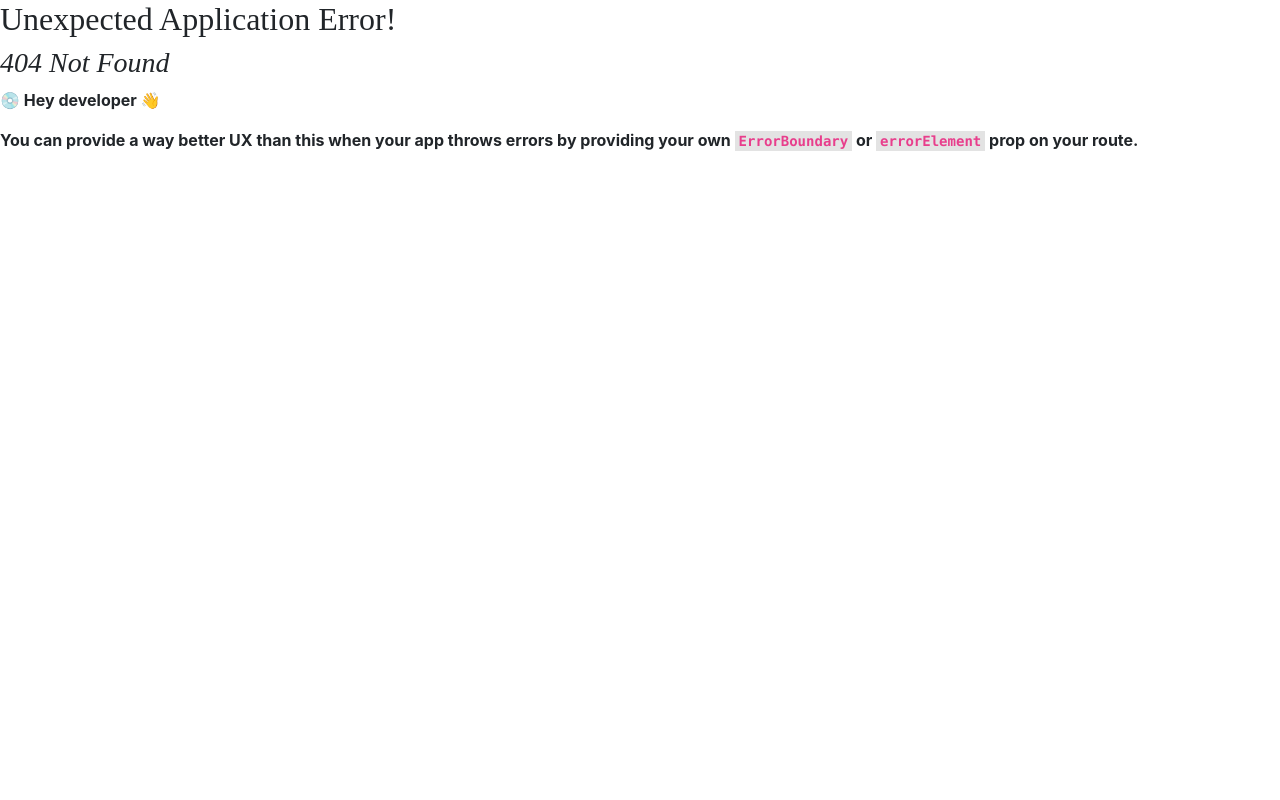
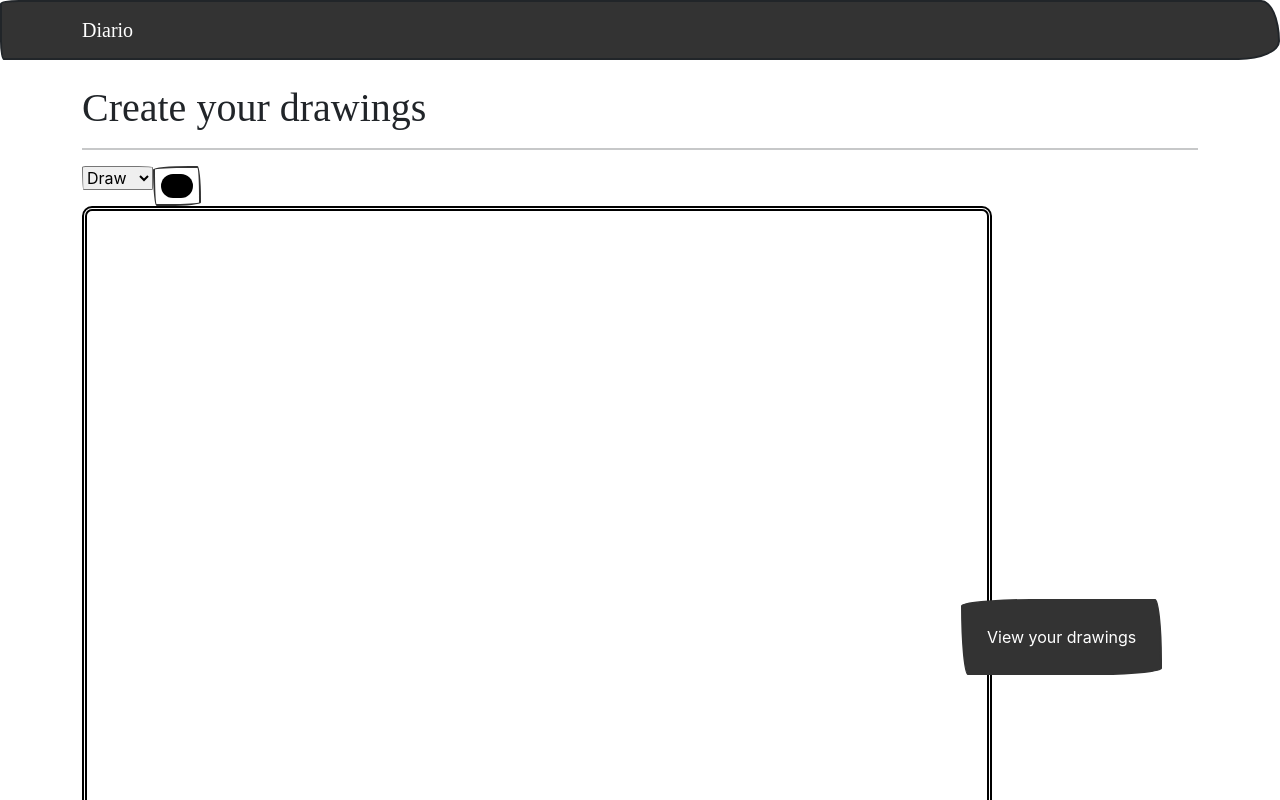
Before and after one commit to Avelin-annv/Diario, a React (Create React App) app in the folder frontend/: page /draw/create in a window 1280 px wide. Before the commit this address had no page. Shown: the top 800 px of the page. Built offline with nearby package versions, Linux system fonts and the light colour scheme; a web font is replaced by a local one.

Commit message:
Cleanup-1

```diff
--- a/frontend/src/App.css
+++ b/frontend/src/App.css
@@ -54,7 +54,13 @@ a {
   }
 }
 .canvas-wrapper {
-  border: 5px solid black;
+  border: 5px double black;
   border-radius: 10px;
   min-width: fit-content;
 }
+.canvas-preview {
+  min-height: 70vw;
+}
+.selected-canvas {
+  border: 5px double indianred;
+}
--- a/frontend/src/components/Draw.js
+++ b/frontend/src/components/Draw.js
@@ -1,23 +1,22 @@
-import React, { useEffect, useRef, useState } from "react";
-import { Stage, Layer, Line, Text } from "react-konva";
-import Konva from "konva";
+import React, { useRef, useState } from "react";
+import { Stage, Layer, Line } from "react-konva";
 import Form from "react-bootstrap/Form";
 import Row from "react-bootstrap/Row";
 import Col from "react-bootstrap/Col";
 import FloatingLabel from "react-bootstrap/esm/FloatingLabel";
 import MainContainer from "./MainContainer";
 import Button from "react-bootstrap/esm/Button";
-import DrawList from "./DrawList";
-import { imgJson } from "../imgData";
 import { BLACK_HEX } from "../constants";
 import { useDispatch } from "react-redux";
 import { createNewCanvas } from "../store/canvasSlice";
 import { handleError } from "../utils/handleError";
+import { Link, useNavigate } from "react-router-dom";
 
 const Draw = () => {
   const canvasStageRef = useRef(null);
   const isDrawing = React.useRef(false);
   const dispatch = useDispatch();
+  const navigate = useNavigate();
   const [color, setColor] = useState(BLACK_HEX);
   const [title, setTitle] = useState("");
   const [tool, setTool] = React.useState("pen");
@@ -27,6 +26,7 @@ const Draw = () => {
     try {
       const canvasJson = canvasStageRef.current.toJSON();
       if (canvasJson) dispatch(createNewCanvas({ canvasJson, title }));
+      navigate("/draw/preview");
     } catch (e) {
       handleError(e);
     }
@@ -65,7 +65,7 @@ const Draw = () => {
                   setTool(e.target.value);
                 }}
               >
-                <option value="pen">Pen</option>
+                <option value="pen">Draw</option>
                 <option value="eraser">Eraser</option>
               </select>
             </Col>
@@ -80,8 +80,8 @@ const Draw = () => {
               />
             </Col>
           </Row>
+
           <div className="canvas-wrapper" id="canvas-container">
-            {/* <Container ></Container> */}
             <Stage
               ref={canvasStageRef}
               width={900}
@@ -133,8 +133,11 @@ const Draw = () => {
             </Row>
           </Form>
         </Col>
-        <Col>
-          <DrawList />
+
+        <Col className="align-self-center ">
+          <Link to="/draw/preview">
+            <Button className="p-4 m-4">View your drawings</Button>
+          </Link>
         </Col>
       </Row>
     </MainContainer>
--- a/frontend/src/constants.js
+++ b/frontend/src/constants.js
@@ -38,3 +38,4 @@ export const NOTE_HEADERS = {
   edit: "Edit your note",
 };
 export const BLACK_HEX = "#000000";
+export const NOTES_LOCATION = "/notes";
--- a/frontend/src/index.js
+++ b/frontend/src/index.js
@@ -12,6 +12,7 @@ import appStore from "./store/appStore";
 import SingleNote from "./components/SingleNote";
 import Profile from "./components/Profile";
 import Draw from "./components/Draw";
+import DrawPreview from "./components/DrawPreview";
 
 const root = ReactDOM.createRoot(document.getElementById("root"));
 const appRouter = createBrowserRouter([
@@ -20,11 +21,12 @@ const appRouter = createBrowserRouter([
     element: <App />,
     children: [
       { path: "/", element: <LandingPage /> },
+      { path: "/:action", element: <SignUpPage /> },
       { path: "/notes", element: <MyNotesPage /> },
-      { path: "/draw", element: <Draw /> },
-      { path: "/:action", element: <SignUpPage /> },
       { path: "/note/:id/:action", element: <SingleNote /> },
       { path: "/userprofile", element: <Profile /> },
+      { path: "/draw/create", element: <Draw /> },
+      { path: "/draw/preview", element: <DrawPreview /> },
     ],
   },
 ]);
```
Also changed, not shown: 1 other file (tests, documents, lock files or other folders).
